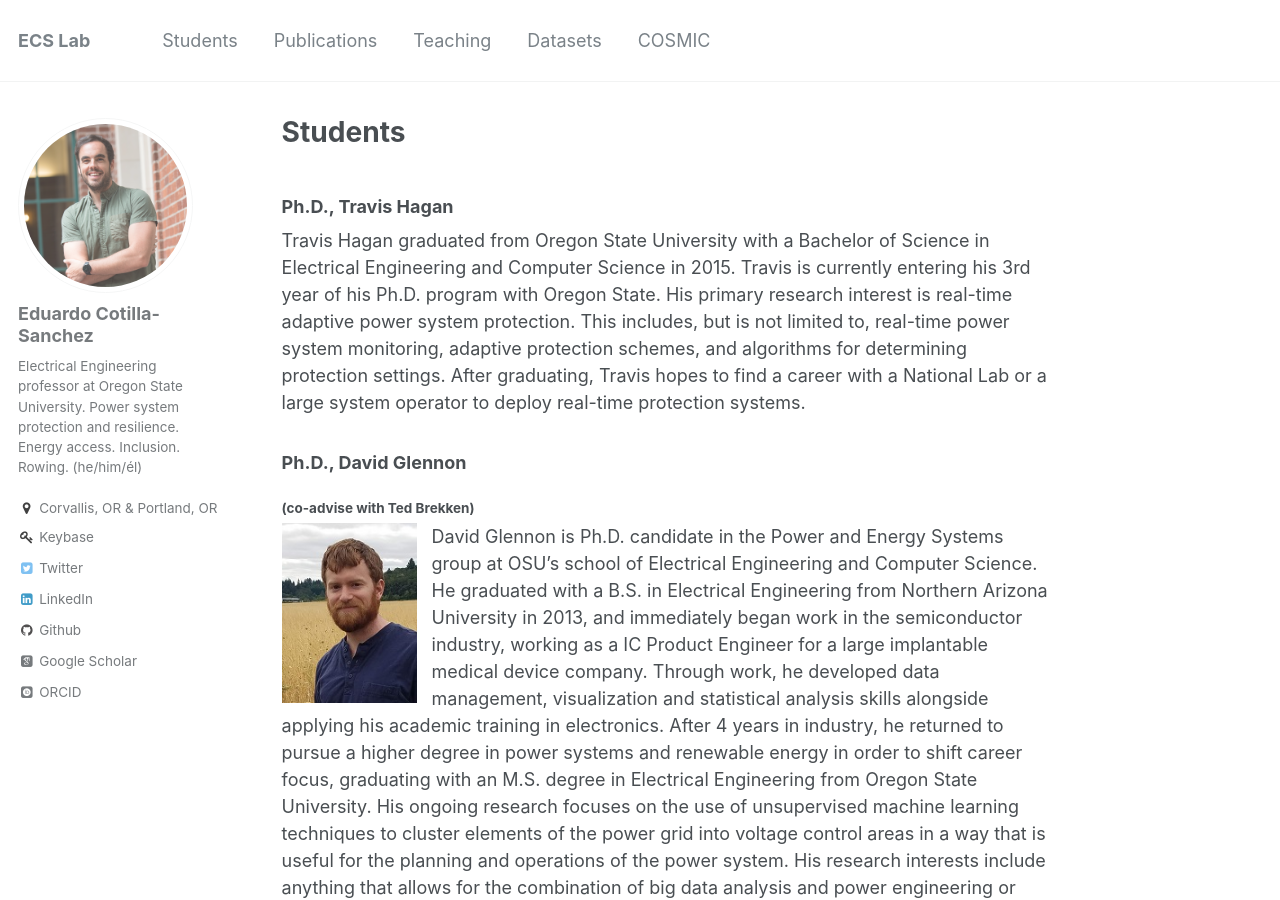
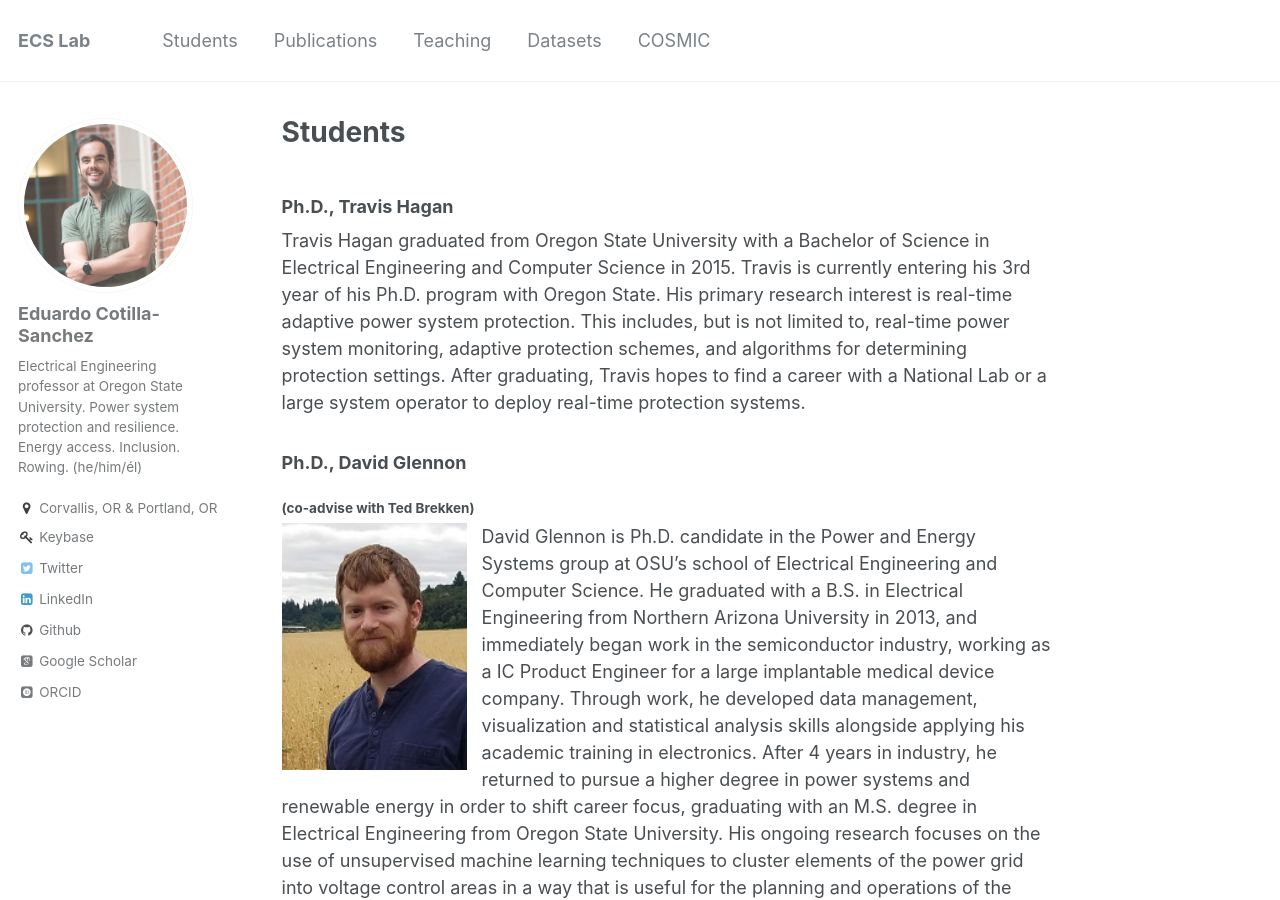
Before and after one commit to ecotillasanchez/ecotillasanchez.github.io, a Jekyll site: the page built from _pages/students.md, in a window 1280 px wide and 900 px high. Built offline with Jekyll 4.4.1, drawn with Linux system fonts in a browser that asks for light colours; some web fonts are replaced.

Commit message:
Cont'd. 2

```diff
--- a/_pages/students.md
+++ b/_pages/students.md
@@ -11,23 +11,24 @@ Travis Hagan graduated from Oregon State University with a Bachelor of Science i
 
 ### Ph.D., David Glennon
 ###### (co-advise with Ted Brekken)
-<img align="left" src="https://ecotillasanchez.github.io/files/david.jpeg" alt="David Glennon" width="150" height="200" style="padding-right:15px"> David Glennon is Ph.D. candidate in the Power and Energy Systems group at OSU’s school of Electrical Engineering and Computer Science. He graduated with a B.S. in Electrical Engineering from Northern Arizona University in 2013, and immediately began work in the semiconductor industry, working as a IC Product Engineer for a large implantable medical device company. Through work, he developed data management, visualization and statistical analysis skills alongside applying his academic training in electronics. After 4 years in industry, he returned to pursue a higher degree in power systems and renewable energy in order to shift career focus, graduating with an M.S. degree in Electrical Engineering from Oregon State University. His ongoing research focuses on the use of unsupervised machine learning techniques to cluster elements of the power grid into voltage control areas in a way that is useful for the planning and operations of the power system. His research interests include anything that allows for the combination of big data analysis and power engineering or renewable energy applications, as well as anything applying machine learning techniques.
+<img align="left" src="https://ecotillasanchez.github.io/files/david.jpeg" alt="David Glennon" width="200" height="200" style="padding-right:15px"> David Glennon is Ph.D. candidate in the Power and Energy Systems group at OSU’s school of Electrical Engineering and Computer Science. He graduated with a B.S. in Electrical Engineering from Northern Arizona University in 2013, and immediately began work in the semiconductor industry, working as a IC Product Engineer for a large implantable medical device company. Through work, he developed data management, visualization and statistical analysis skills alongside applying his academic training in electronics. After 4 years in industry, he returned to pursue a higher degree in power systems and renewable energy in order to shift career focus, graduating with an M.S. degree in Electrical Engineering from Oregon State University. His ongoing research focuses on the use of unsupervised machine learning techniques to cluster elements of the power grid into voltage control areas in a way that is useful for the planning and operations of the power system. His research interests include anything that allows for the combination of big data analysis and power engineering or renewable energy applications, as well as anything applying machine learning techniques.
 
 ### Ph.D., Michael Boller
 ###### (co-advise with Ted Brekken)
-<img align="left" src="https://ecotillasanchez.github.io/files/michael.jpeg" alt="Michael Boller" width="150" height="200" style="padding-right:15px"> Michael Boller is pursuing his Ph.D. in the OSU School of Electrical Engineering and Computer Science. He received his B.S. in Electrical Engineering from George Fox University. Michael’s research focuses on clustering of buses in the power grid with a focus on adequacy of reactive reserve resources.
+<img align="left" src="https://ecotillasanchez.github.io/files/michael.jpeg" alt="Michael Boller" width="200" height="200" style="padding-right:15px"> Michael Boller is pursuing his Ph.D. in the OSU School of Electrical Engineering and Computer Science. He received his B.S. in Electrical Engineering from George Fox University. Michael’s research focuses on clustering of buses in the power grid with a focus on adequacy of reactive reserve resources.
 
 ### Ph.D., Thabiso Mabote
 <img align="left" src="https://ecotillasanchez.github.io/files/thabiso.jpg" alt="Thabiso Mabote" width="300" height="200" style="padding-right:15px"> [Thabiso Mabote](https://www.linkedin.com/in/thabiso-mabote-321013100/) is an incoming student hoping to pursue a Ph.D. in electrical and computer engineering at OSU in Fall 2020. He is expecting to receive his B.A in physics and computer science from St. Olaf College in Spring 2020. With a desire to contribute to the sustainable and efficient production of electricity in low income countries, Thabiso’s research interests include power systems, electronics and control systems. In his spare time, he likes playing soccer, watching soccer, and hanging out with friends.
 
 ### Ph.D., Alexander Barajas-Ritchie
-<img align="left" src="https://ecotillasanchez.github.io/files/Alex.png" alt="Alexander Barajas-Ritchie" width="150" height="200" style="padding-right:15px"> [Alexander Barajas-Ritchie]() is an incoming Computer Science Ph.D. student starting at Oregon State University Fall of 2021. He’ll be completing his B.S. in Computer Science for Sonoma State Spring of 2021. Alex’s research interests include Environmental Data Science, Sustainability, Energy Systems, and Remote sensing. Alex hopes to utilize his research to advocate for underrepresented communities. When Alex isn’t working on research or school, you can find him rock climbing, grooving to his favorite records, and spending time with friends.
+<img align="left" src="https://ecotillasanchez.github.io/files/Alex.png" alt="Alexander Barajas-Ritchie" width="200" height="200" style="padding-right:15px"> [Alexander Barajas-Ritchie]() is an incoming Computer Science Ph.D. student starting at Oregon State University Fall of 2021. He’ll be completing his B.S. in Computer Science for Sonoma State Spring of 2021. Alex’s research interests include Environmental Data Science, Sustainability, Energy Systems, and Remote sensing. Alex hopes to utilize his research to advocate for underrepresented communities. When Alex isn’t working on research or school, you can find him rock climbing, grooving to his favorite records, and spending time with friends.
 
 ### M.S./Ph.D., Austin Lassetter
-<img align="left" src="https://ecotillasanchez.github.io/files/austin.jpeg" alt="Austin Lassetter" width="150" height="200" style="padding-right:15px"> Austin Lassetter is a senior, expecting to graduate in 2019 with a B.S. in Electrical and Computer Engineering and in 2020 with a M.S. in Electrical and Computer Engineering. His interests lie in machine learning, signal processing, and power systems. Specifically, he is interested in improving upon or introducing machine learning algorithms to Smart Grid applications, to system losses of the grid and better integrate energy storage control. In his spare time, Austin enjoys running, biking, board games, video games, hiking, and watching sports.
+<img align="left" src="https://ecotillasanchez.github.io/files/austin.jpeg" alt="Austin Lassetter" width="200" height="200" style="padding-right:15px"> Austin Lassetter is a senior, expecting to graduate in 2019 with a B.S. in Electrical and Computer Engineering and in 2020 with a M.S. in Electrical and Computer Engineering. His interests lie in machine learning, signal processing, and power systems. Specifically, he is interested in improving upon or introducing machine learning algorithms to Smart Grid applications, to system losses of the grid and better integrate energy storage control. In his spare time, Austin enjoys running, biking, board games, video games, hiking, and watching sports.
 
 ### M.S., Riley Weinmann
-<img align="left" src="https://ecotillasanchez.github.io/files/RW_Pic.jpeg" alt="Riley Weinmann" width="300" height="150" style="padding-right:15px"> [Riley Weinmann]() will begin pursuing an M.S. in Electrical Engineering at Oregon State in the Fall of 2021 after receiving a B.S. in Electrical Engineering from Montana State University. Riley hopes to contribute to a more reliable, sustainable and accessible power system with research into power system operation, control and protection. His interests include integration of distributed generation, and synchrophasor applications. When he is not studying, he enjoys exploring with his wife and dogs.
+<img align="left" src="https://ecotillasanchez.github.io/files/RW_Pic.jpeg" alt="Riley Weinmann" width="200" height="150" style="padding-right:15px"> [Riley Weinmann]() will begin pursuing an M.S. in Electrical Engineering at Oregon State in the Fall of 2021 after receiving a B.S. in Electrical Engineering from Montana State University. Riley hopes to contribute to a more reliable, sustainable and accessible power system with research into power system operation, control and protection. His interests include integration of distributed generation, and synchrophasor applications. When he is not studying, he enjoys exploring with his wife and dogs.
+
 
 ## Graduated Students
 * Phylicia Cicilio, Ph.D.
```
